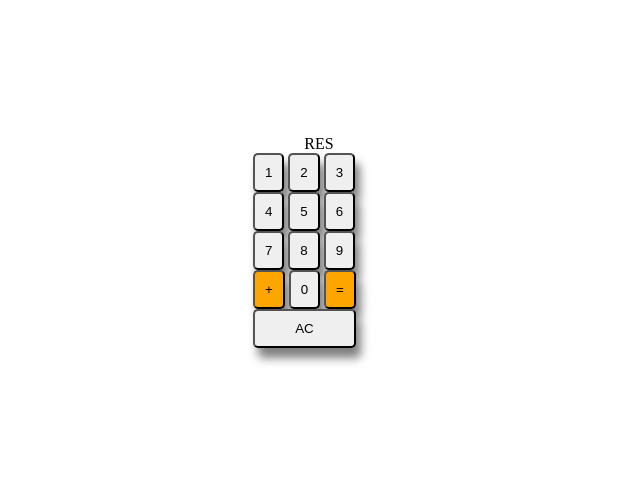
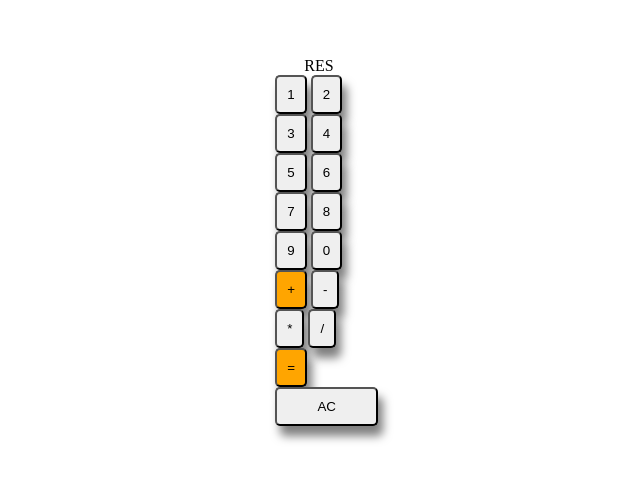
Before and after one commit to Gvrito123/js, a plain HTML site: page index.html in a window 1280 px wide. Shown: the part 159-640 px from the top of the page, without its empty margins (321-961 px from the left). Drawn offline with Linux system fonts and the light colour scheme.

Commit message:
bugfix + added functionality

```diff
--- a/index.html
+++ b/index.html
@@ -1,13 +1,16 @@
 <html>
+
 <head>
     <link rel="stylesheet" href="style.css">
     <title>Calculator</title>
 </head>
+
 <body>
     <div class="page">
         <div class="calc">
             <div id="res">RES</div>
             <div class="buttons">
+                <div class="numbers">
                     <button data-val="1" class="clickable" id="num-1">1</button>
                     <button data-val="2" class="clickable" id="num-2">2</button>
                     <button data-val="3" class="clickable" id="num-3">3</button>
@@ -17,13 +20,20 @@
                     <button data-val="7" class="clickable" id="num-7">7</button>
                     <button data-val="8" class="clickable" id="num-8">8</button>
                     <button data-val="9" class="clickable" id="num-9">9</button>
+                    <button data-val="0" class="clickable" id="num-0">0</button>
+                </div>
+                <div class="operations">
                     <button data-val="+" class="clickable" id="op-plus">+</button>
-                <button data-val="0" class="clickable" id="num-0">0</button>
+                    <button data-val="-" class="clickable" id="op-subs">-</button>
+                    <button data-val="*" class="clickable" id="op-mult">*</button>
+                    <button data-val="/" class="clickable" id="op-div">/</button>
                     <button data-val="=" class="clickable" id="op-eq">=</button>
                     <button data-val="ac" class="clickable" id="op-ac">AC</button>
                 </div>
             </div>
         </div>
-        <script src="script2.js" type="text/javascript"></script>
+    </div>
+    <script src="script.js" type="text/javascript"></script>
 </body>
+
 </html>
```
Lines whose indentation alone changed are shown as unchanged.
